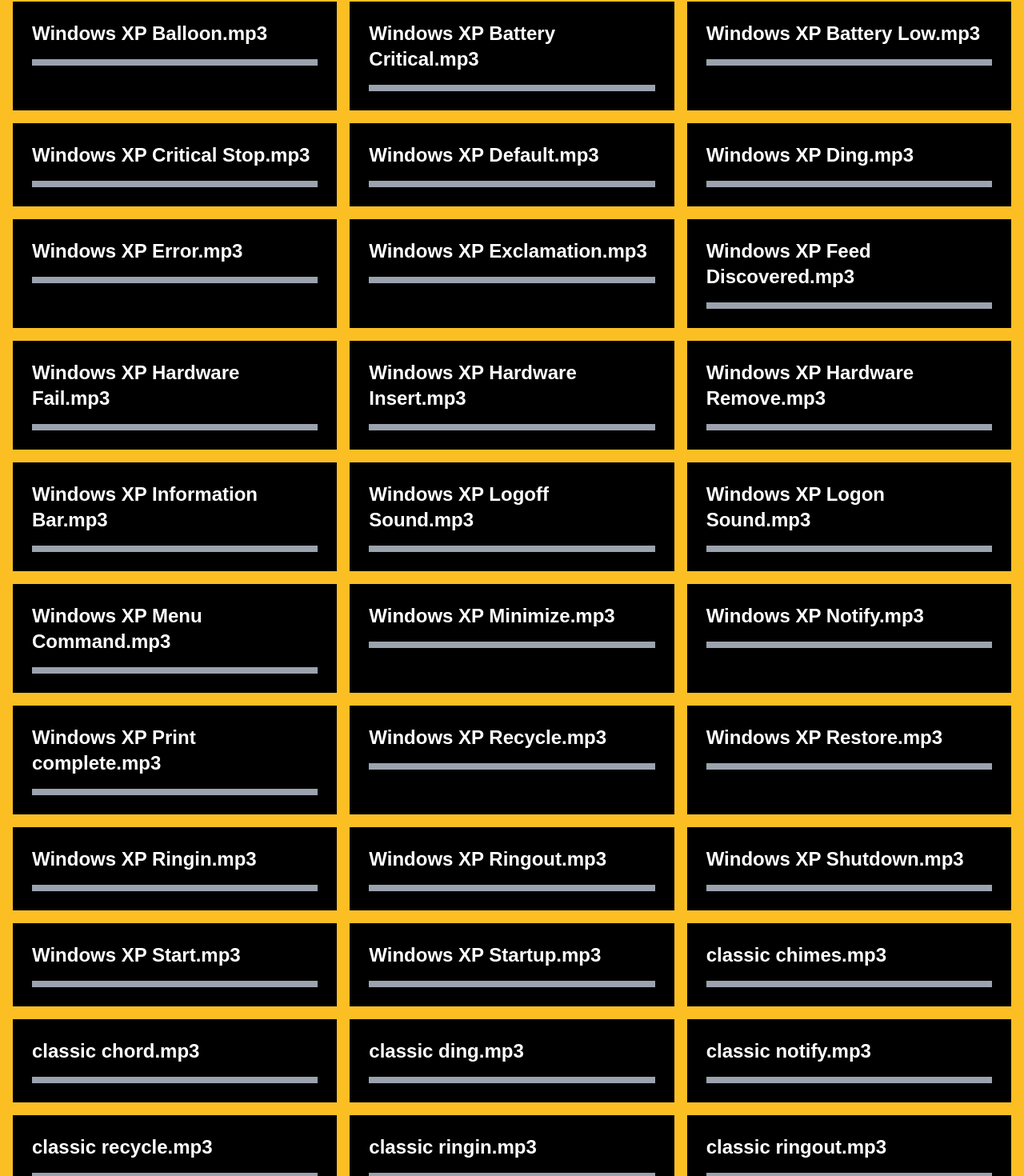
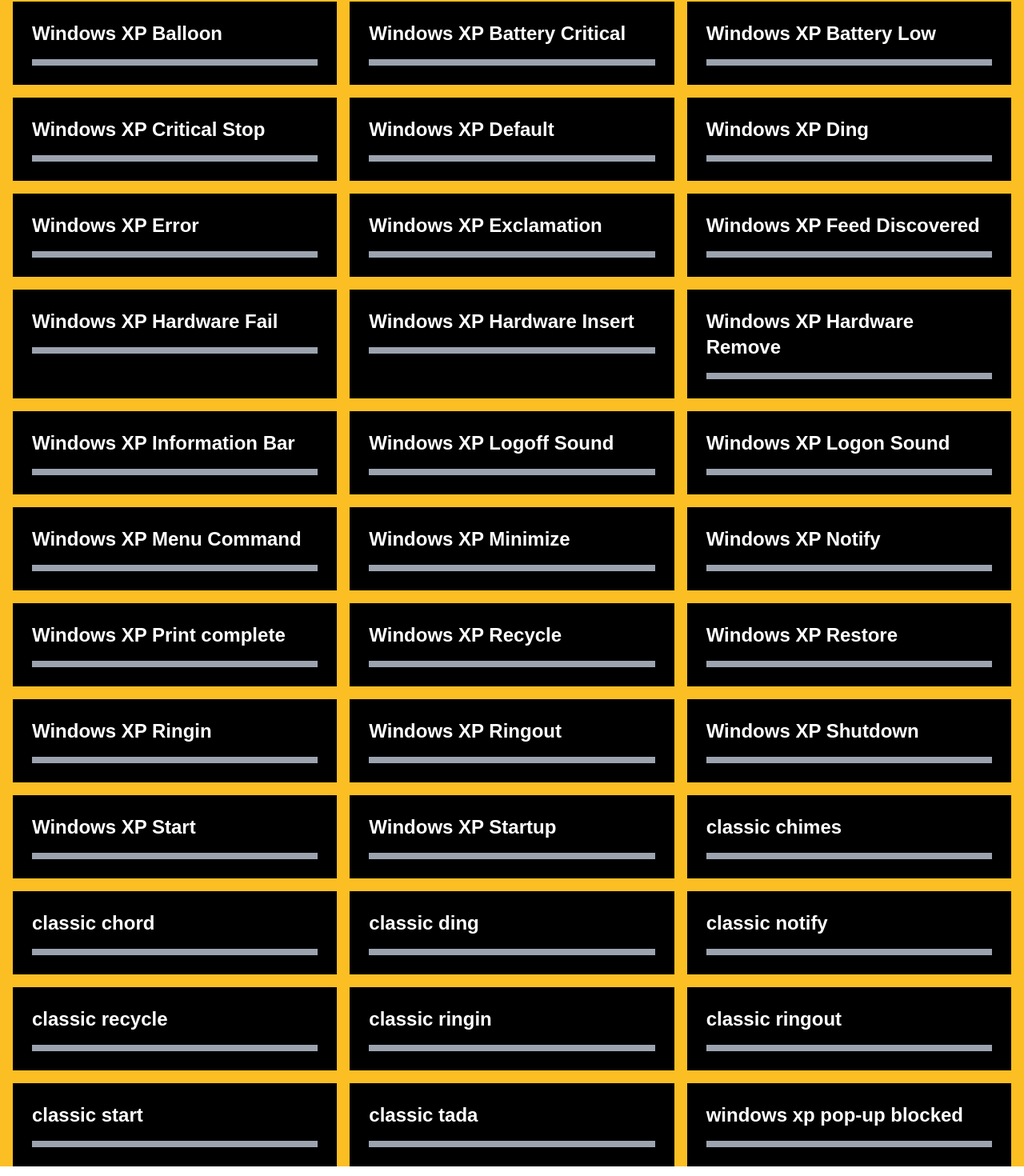
Before and after one commit to iruoy/soundboard, a Next.js app: page /windows_xp in a window 1280 px wide. Shown: the part 210-1680 px from the top of the page at 80% size. Built offline with nearby package versions, Linux system fonts and the light colour scheme.

Commit message:
Fix Windows XP page

```diff
--- a/pages/windows_xp.js
+++ b/pages/windows_xp.js
@@ -8,42 +8,42 @@
         <h2 className="pt-4 pb-8 text-4xl xl:text-6xl font-semibold text-center">Windows XP</h2>
 
         <div className="grid gap-4 md:grid-cols-2 xl:grid-cols-3">
-          <Sound src="/sounds/windows_xp/Windows XP Balloon.mp3" title="Windows XP Balloon.mp3" />
-          <Sound src="/sounds/windows_xp/Windows XP Battery Critical.mp3" title="Windows XP Battery Critical.mp3" />
-          <Sound src="/sounds/windows_xp/Windows XP Battery Low.mp3" title="Windows XP Battery Low.mp3" />
-          <Sound src="/sounds/windows_xp/Windows XP Critical Stop.mp3" title="Windows XP Critical Stop.mp3" />
-          <Sound src="/sounds/windows_xp/Windows XP Default.mp3" title="Windows XP Default.mp3" />
-          <Sound src="/sounds/windows_xp/Windows XP Ding.mp3" title="Windows XP Ding.mp3" />
-          <Sound src="/sounds/windows_xp/Windows XP Error.mp3" title="Windows XP Error.mp3" />
-          <Sound src="/sounds/windows_xp/Windows XP Exclamation.mp3" title="Windows XP Exclamation.mp3" />
-          <Sound src="/sounds/windows_xp/Windows XP Feed Discovered.mp3" title="Windows XP Feed Discovered.mp3" />
-          <Sound src="/sounds/windows_xp/Windows XP Hardware Fail.mp3" title="Windows XP Hardware Fail.mp3" />
-          <Sound src="/sounds/windows_xp/Windows XP Hardware Insert.mp3" title="Windows XP Hardware Insert.mp3" />
-          <Sound src="/sounds/windows_xp/Windows XP Hardware Remove.mp3" title="Windows XP Hardware Remove.mp3" />
-          <Sound src="/sounds/windows_xp/Windows XP Information Bar.mp3" title="Windows XP Information Bar.mp3" />
-          <Sound src="/sounds/windows_xp/Windows XP Logoff Sound.mp3" title="Windows XP Logoff Sound.mp3" />
-          <Sound src="/sounds/windows_xp/Windows XP Logon Sound.mp3" title="Windows XP Logon Sound.mp3" />
-          <Sound src="/sounds/windows_xp/Windows XP Menu Command.mp3" title="Windows XP Menu Command.mp3" />
-          <Sound src="/sounds/windows_xp/Windows XP Minimize.mp3" title="Windows XP Minimize.mp3" />
-          <Sound src="/sounds/windows_xp/Windows XP Notify.mp3" title="Windows XP Notify.mp3" />
-          <Sound src="/sounds/windows_xp/Windows XP Print complete.mp3" title="Windows XP Print complete.mp3" />
-          <Sound src="/sounds/windows_xp/Windows XP Recycle.mp3" title="Windows XP Recycle.mp3" />
-          <Sound src="/sounds/windows_xp/Windows XP Restore.mp3" title="Windows XP Restore.mp3" />
-          <Sound src="/sounds/windows_xp/Windows XP Ringin.mp3" title="Windows XP Ringin.mp3" />
-          <Sound src="/sounds/windows_xp/Windows XP Ringout.mp3" title="Windows XP Ringout.mp3" />
-          <Sound src="/sounds/windows_xp/Windows XP Shutdown.mp3" title="Windows XP Shutdown.mp3" />
-          <Sound src="/sounds/windows_xp/Windows XP Start.mp3" title="Windows XP Start.mp3" />
-          <Sound src="/sounds/windows_xp/Windows XP Startup.mp3" title="Windows XP Startup.mp3" />
-          <Sound src="/sounds/windows_xp/classic chimes.mp3" title="classic chimes.mp3" />
-          <Sound src="/sounds/windows_xp/classic chord.mp3" title="classic chord.mp3" />
-          <Sound src="/sounds/windows_xp/classic ding.mp3" title="classic ding.mp3" />
-          <Sound src="/sounds/windows_xp/classic notify.mp3" title="classic notify.mp3" />
-          <Sound src="/sounds/windows_xp/classic recycle.mp3" title="classic recycle.mp3" />
-          <Sound src="/sounds/windows_xp/classic ringin.mp3" title="classic ringin.mp3" />
-          <Sound src="/sounds/windows_xp/classic ringout.mp3" title="classic ringout.mp3" />
-          <Sound src="/sounds/windows_xp/classic start.mp3" title="classic start.mp3" />
-          <Sound src="/sounds/windows_xp/classic tada.mp3" title="classic tada.mp3" />
-          <Sound src="/sounds/windows_xp/windows xp pop-up blocked.mp3" title="windows xp pop-up blocked.mp3" />
+          <Sound src="/sounds/windows_xp/Windows XP Balloon.mp3" title="Windows XP Balloon" />
+          <Sound src="/sounds/windows_xp/Windows XP Battery Critical.mp3" title="Windows XP Battery Critical" />
+          <Sound src="/sounds/windows_xp/Windows XP Battery Low.mp3" title="Windows XP Battery Low" />
+          <Sound src="/sounds/windows_xp/Windows XP Critical Stop.mp3" title="Windows XP Critical Stop" />
+          <Sound src="/sounds/windows_xp/Windows XP Default.mp3" title="Windows XP Default" />
+          <Sound src="/sounds/windows_xp/Windows XP Ding.mp3" title="Windows XP Ding" />
+          <Sound src="/sounds/windows_xp/Windows XP Error.mp3" title="Windows XP Error" />
+          <Sound src="/sounds/windows_xp/Windows XP Exclamation.mp3" title="Windows XP Exclamation" />
+          <Sound src="/sounds/windows_xp/Windows XP Feed Discovered.mp3" title="Windows XP Feed Discovered" />
+          <Sound src="/sounds/windows_xp/Windows XP Hardware Fail.mp3" title="Windows XP Hardware Fail" />
+          <Sound src="/sounds/windows_xp/Windows XP Hardware Insert.mp3" title="Windows XP Hardware Insert" />
+          <Sound src="/sounds/windows_xp/Windows XP Hardware Remove.mp3" title="Windows XP Hardware Remove" />
+          <Sound src="/sounds/windows_xp/Windows XP Information Bar.mp3" title="Windows XP Information Bar" />
+          <Sound src="/sounds/windows_xp/Windows XP Logoff Sound.mp3" title="Windows XP Logoff Sound" />
+          <Sound src="/sounds/windows_xp/Windows XP Logon Sound.mp3" title="Windows XP Logon Sound" />
+          <Sound src="/sounds/windows_xp/Windows XP Menu Command.mp3" title="Windows XP Menu Command" />
+          <Sound src="/sounds/windows_xp/Windows XP Minimize.mp3" title="Windows XP Minimize" />
+          <Sound src="/sounds/windows_xp/Windows XP Notify.mp3" title="Windows XP Notify" />
+          <Sound src="/sounds/windows_xp/Windows XP Print complete.mp3" title="Windows XP Print complete" />
+          <Sound src="/sounds/windows_xp/Windows XP Recycle.mp3" title="Windows XP Recycle" />
+          <Sound src="/sounds/windows_xp/Windows XP Restore.mp3" title="Windows XP Restore" />
+          <Sound src="/sounds/windows_xp/Windows XP Ringin.mp3" title="Windows XP Ringin" />
+          <Sound src="/sounds/windows_xp/Windows XP Ringout.mp3" title="Windows XP Ringout" />
+          <Sound src="/sounds/windows_xp/Windows XP Shutdown.mp3" title="Windows XP Shutdown" />
+          <Sound src="/sounds/windows_xp/Windows XP Start.mp3" title="Windows XP Start" />
+          <Sound src="/sounds/windows_xp/Windows XP Startup.mp3" title="Windows XP Startup" />
+          <Sound src="/sounds/windows_xp/classic chimes.mp3" title="classic chimes" />
+          <Sound src="/sounds/windows_xp/classic chord.mp3" title="classic chord" />
+          <Sound src="/sounds/windows_xp/classic ding.mp3" title="classic ding" />
+          <Sound src="/sounds/windows_xp/classic notify.mp3" title="classic notify" />
+          <Sound src="/sounds/windows_xp/classic recycle.mp3" title="classic recycle" />
+          <Sound src="/sounds/windows_xp/classic ringin.mp3" title="classic ringin" />
+          <Sound src="/sounds/windows_xp/classic ringout.mp3" title="classic ringout" />
+          <Sound src="/sounds/windows_xp/classic start.mp3" title="classic start" />
+          <Sound src="/sounds/windows_xp/classic tada.mp3" title="classic tada" />
+          <Sound src="/sounds/windows_xp/windows xp pop-up blocked.mp3" title="windows xp pop-up blocked" />
         </div>
       </div>
     </div>
```
